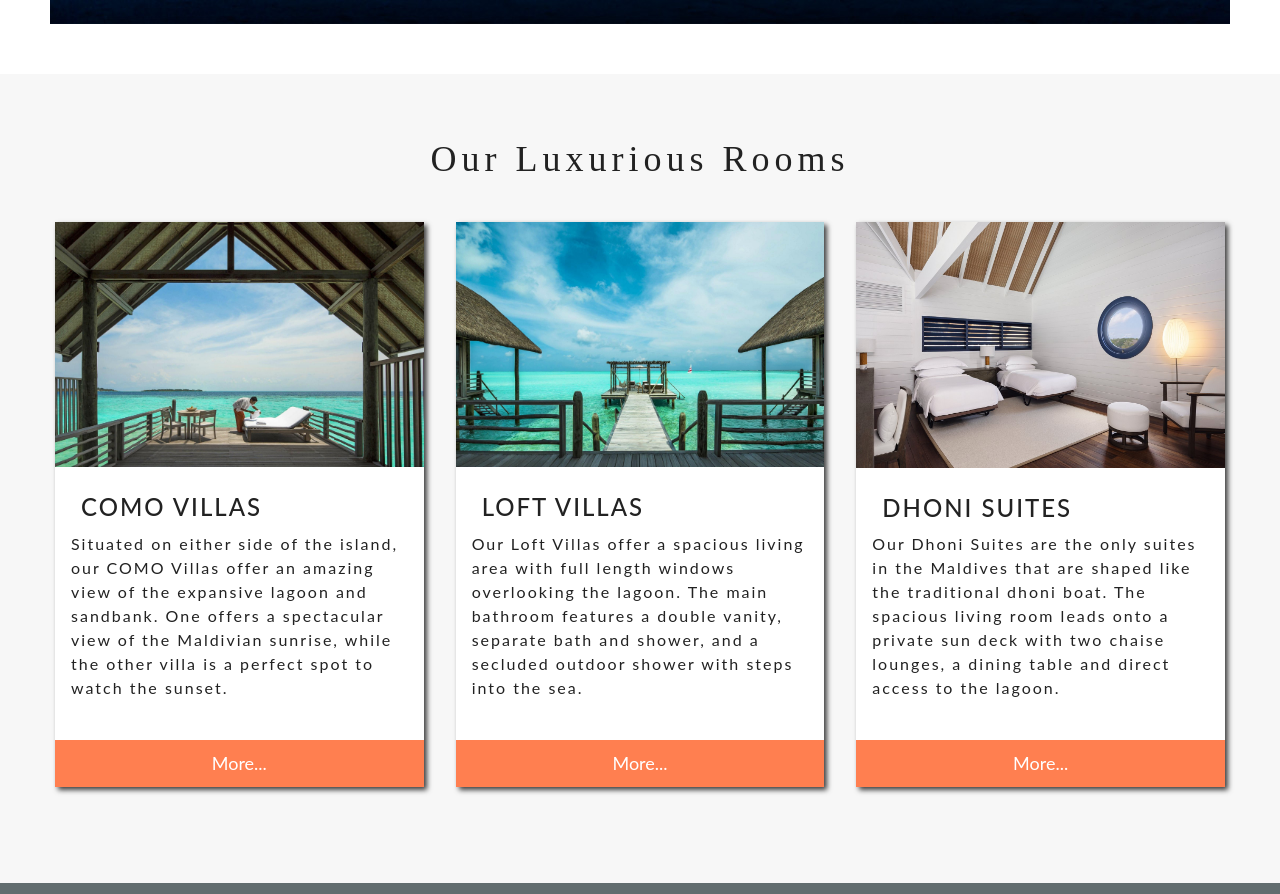
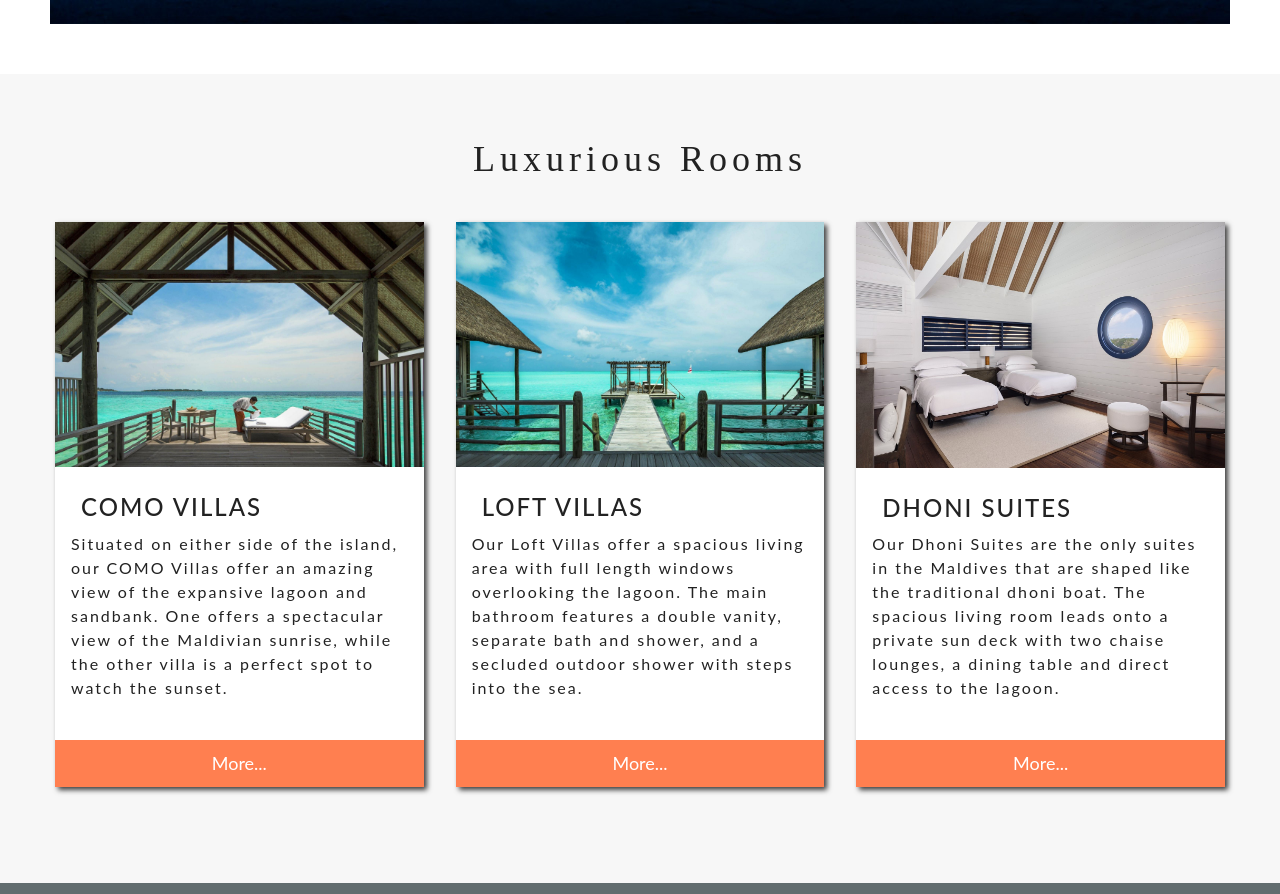
Before and after one commit to akhtarvahid/Resort, a React (Create React App) app: page / in a window 1280 px wide. Shown: the part 2180-3074 px from the top of the page. Built offline with nearby package versions, Linux system fonts and the light colour scheme.

Commit message:
rooms section text

```diff
--- a/src/components/Rooms/Rooms.js
+++ b/src/components/Rooms/Rooms.js
@@ -10,7 +10,7 @@ const Rooms = () => {
   const [rooms] = useState(roomsData || []);
   return (
     <Section color={setColor.lightGrey}>
-      <Title title="our luxurious rooms" center />
+      <Title title="Luxurious rooms" center />
       <RoomsCenter>
         {rooms.map((room) => {
           return <Room key={room.id} room={room} />;
```
